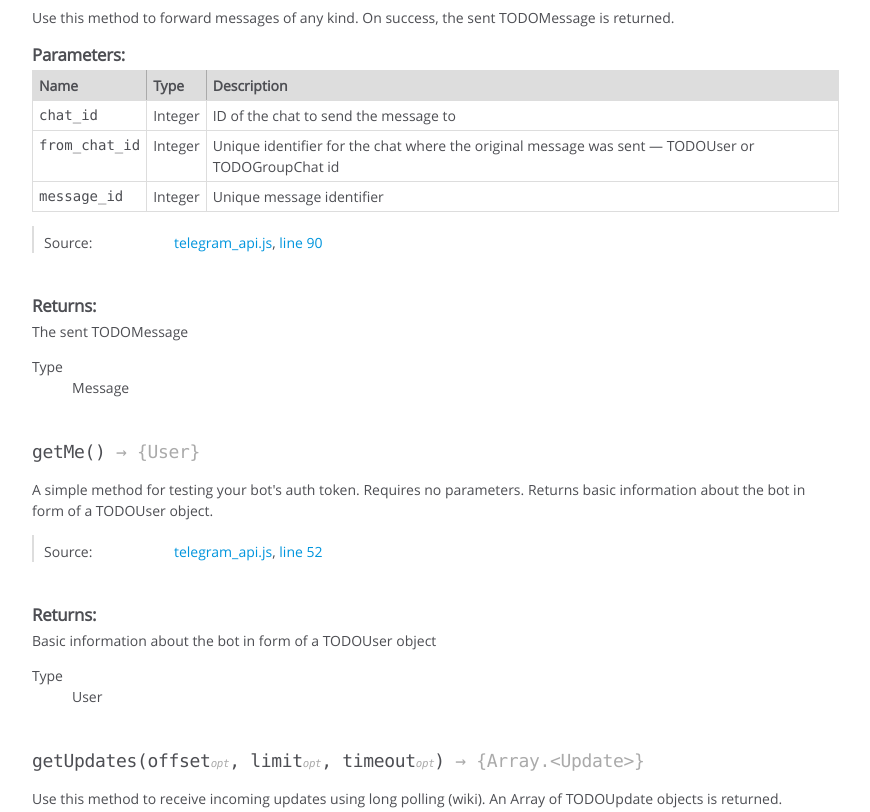
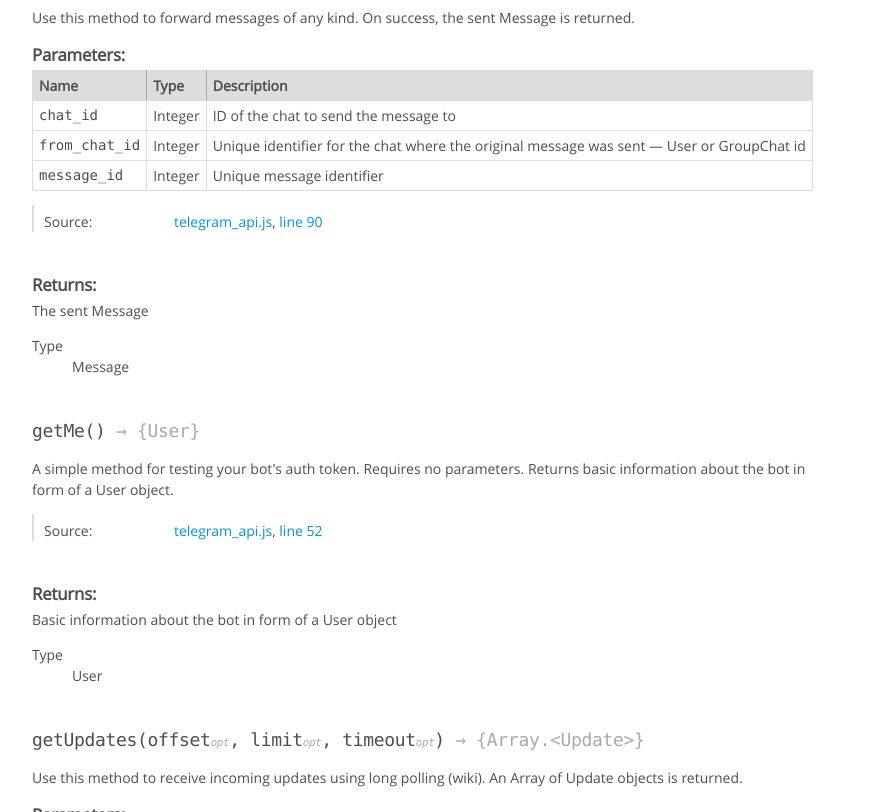
Before and after one commit to Suppen/Telegram-API-wrapper-for-JS, a website: page doc/BotAPI.html in a window 1280 px wide. Shown: the part 1140-1952 px from the top of the page, without its empty margins (0-870 px from the left). Drawn offline with Linux system fonts and the light colour scheme.

Commit message:
Updated the docs

```diff
--- a/doc/BotAPI.html
+++ b/doc/BotAPI.html
@@ -460,7 +460,7 @@
 
 
 <div class="description">
-    Use this method to forward messages of any kind. On success, the sent TODOMessage is returned.
+    Use this method to forward messages of any kind. On success, the sent Message is returned.
 </div>
 
 
@@ -535,7 +535,7 @@
 
 
 
-            <td class="description last">Unique identifier for the chat where the original message was sent — TODOUser or TODOGroupChat id</td>
+            <td class="description last">Unique identifier for the chat where the original message was sent — User or GroupChat id</td>
         </tr>
 
 
@@ -626,7 +626,7 @@
 
 
 <div class="param-desc">
-    The sent TODOMessage
+    The sent Message
 </div>
 
 
@@ -659,7 +659,7 @@
 
 
 <div class="description">
-    A simple method for testing your bot's auth token. Requires no parameters. Returns basic information about the bot in form of a TODOUser object.
+    A simple method for testing your bot's auth token. Requires no parameters. Returns basic information about the bot in form of a User object.
 </div>
 
 
@@ -730,7 +730,7 @@
 
 
 <div class="param-desc">
-    Basic information about the bot in form of a TODOUser object
+    Basic information about the bot in form of a User object
 </div>
 
 
@@ -763,7 +763,7 @@
 
 
 <div class="description">
-    Use this method to receive incoming updates using long polling (wiki). An Array of TODOUpdate objects is returned.
+    Use this method to receive incoming updates using long polling (wiki). An Array of Update objects is returned.
 </div>
 
 
@@ -990,7 +990,7 @@
 
 
 <div class="description">
-    Use this method to get a list of profile pictures for a user. Returns a TODOUserProfilePhotos object.
+    Use this method to get a list of profile pictures for a user. Returns a UserProfilePhotos object.
 </div>
 
 
@@ -1215,7 +1215,7 @@
 
 
 <div class="description">
-    Use this method to send audio files, if you want Telegram clients to display the file as a playable voice message. For this to work, your audio must be in an .ogg file encoded with OPUS (other formats may be sent as Document). On success, the sent TODOMessage is returned.
+    Use this method to send audio files, if you want Telegram clients to display the file as a playable voice message. For this to work, your audio must be in an .ogg file encoded with OPUS (other formats may be sent as Document). On success, the sent Message is returned.
 </div>
 
 
@@ -1451,7 +1451,7 @@
 
 
 <div class="param-desc">
-    The sent TODOMessage
+    The sent Message
 </div>
 
 
@@ -1642,7 +1642,7 @@ We only recommend using this method when a response from the bot will take a not
 
 
 <div class="description">
-    Use this method to send general files. On success, the sent TODOMessage is returned.
+    Use this method to send general files. On success, the sent Message is returned.
 </div>
 
 
@@ -1878,7 +1878,7 @@ We only recommend using this method when a response from the bot will take a not
 
 
 <div class="param-desc">
-    The sent TODOMessage
+    The sent Message
 </div>
 
 
@@ -1911,7 +1911,7 @@ We only recommend using this method when a response from the bot will take a not
 
 
 <div class="description">
-    Use this method to send point on the map. On success, the sent TODOMessage is returned.
+    Use this method to send point on the map. On success, the sent Message is returned.
 </div>
 
 
@@ -2175,7 +2175,7 @@ We only recommend using this method when a response from the bot will take a not
 
 
 <div class="param-desc">
-    The sent TODOMessage
+    The sent Message
 </div>
 
 
@@ -2208,7 +2208,7 @@ We only recommend using this method when a response from the bot will take a not
 
 
 <div class="description">
-    Use this method to forward messages of any kind. On success, the sent TODOMessage is returned.
+    Use this method to forward messages of any kind. On success, the sent Message is returned.
 </div>
 
 
@@ -2474,7 +2474,7 @@ We only recommend using this method when a response from the bot will take a not
 
 
 <div class="param-desc">
-    The sent TODOMessage
+    The sent Message
 </div>
 
 
@@ -2507,7 +2507,7 @@ We only recommend using this method when a response from the bot will take a not
 
 
 <div class="description">
-    Use this method to send photos. On success, the sent TODOMessage is returned.
+    Use this method to send photos. On success, the sent Message is returned.
 </div>
 
 
@@ -2776,7 +2776,7 @@ We only recommend using this method when a response from the bot will take a not
 
 
 <div class="param-desc">
-    The sent TODOMessage
+    The sent Message
 </div>
 
 
@@ -2809,7 +2809,7 @@ We only recommend using this method when a response from the bot will take a not
 
 
 <div class="description">
-    Use this method to send .webp stickers. On success, the sent TODOMessage is returned.
+    Use this method to send .webp stickers. On success, the sent Message is returned.
 </div>
 
 
@@ -3045,7 +3045,7 @@ We only recommend using this method when a response from the bot will take a not
 
 
 <div class="param-desc">
-    The sent TODOMessage
+    The sent Message
 </div>
 
 
@@ -3078,7 +3078,7 @@ We only recommend using this method when a response from the bot will take a not
 
 
 <div class="description">
-    Use this method to send video files, Telegram clients support mp4 videos (other formats may be sent as Document). On success, the sent TODOMessage is returned.
+    Use this method to send video files, Telegram clients support mp4 videos (other formats may be sent as Document). On success, the sent Message is returned.
 </div>
 
 
@@ -3314,7 +3314,7 @@ We only recommend using this method when a response from the bot will take a not
 
 
 <div class="param-desc">
-    The sent TODOMessage
+    The sent Message
 </div>
 
 
@@ -3488,7 +3488,7 @@ We only recommend using this method when a response from the bot will take a not
 <br class="clear">
 
 <footer>
-    Documentation generated by <a href="https://github.com/jsdoc3/jsdoc">JSDoc 3.3.2</a> on Thu Jun 25 2015 21:42:57 GMT+0200 (CEST)
+    Documentation generated by <a href="https://github.com/jsdoc3/jsdoc">JSDoc 3.3.2</a> on Thu Jun 25 2015 21:45:13 GMT+0200 (CEST)
 </footer>
 
 <script> prettyPrint(); </script>
```
Also changed, not shown: doc/index.html (+1 -1 lines), doc/telegram_api.js.html (+22 -22 lines).
